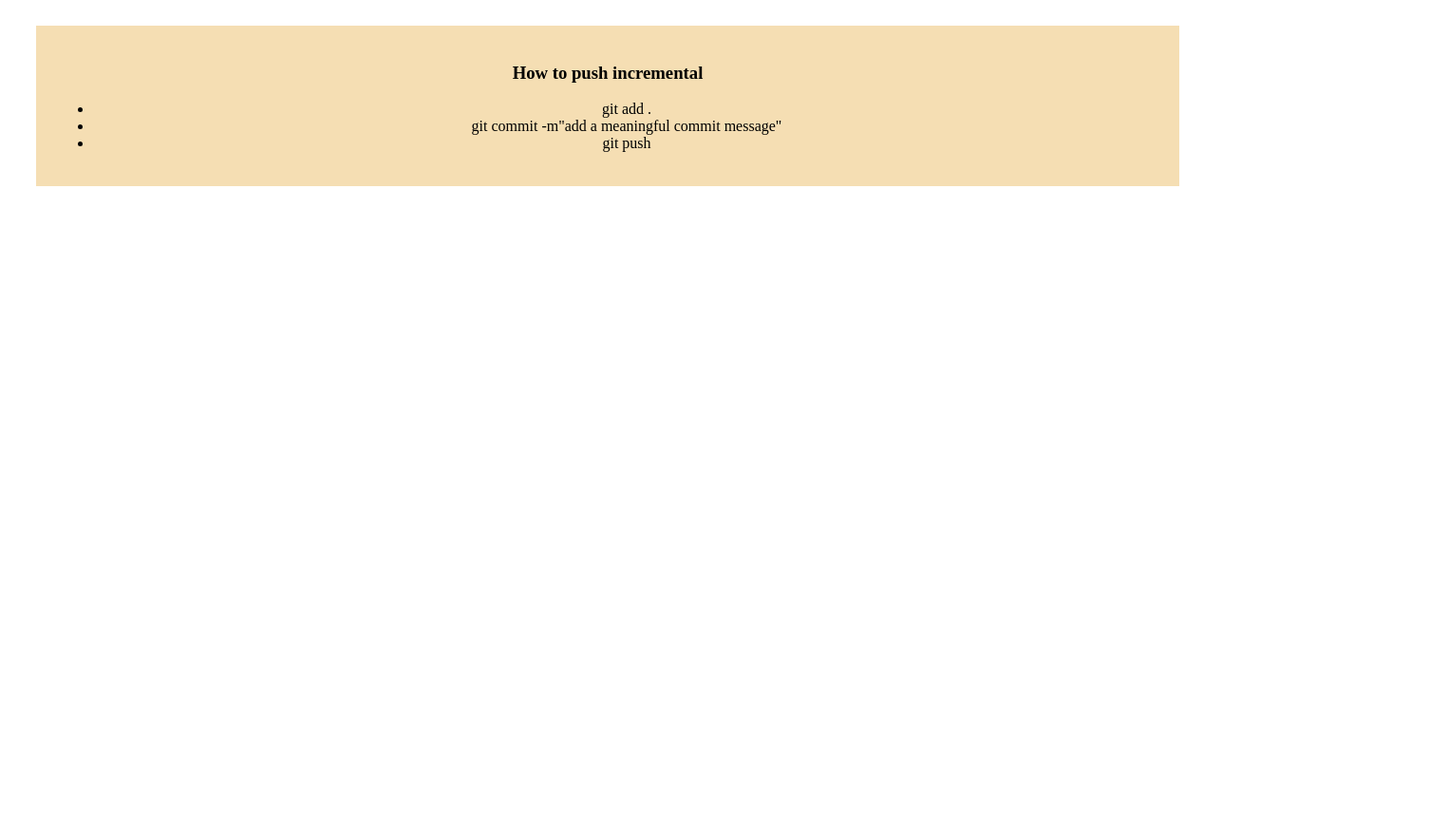
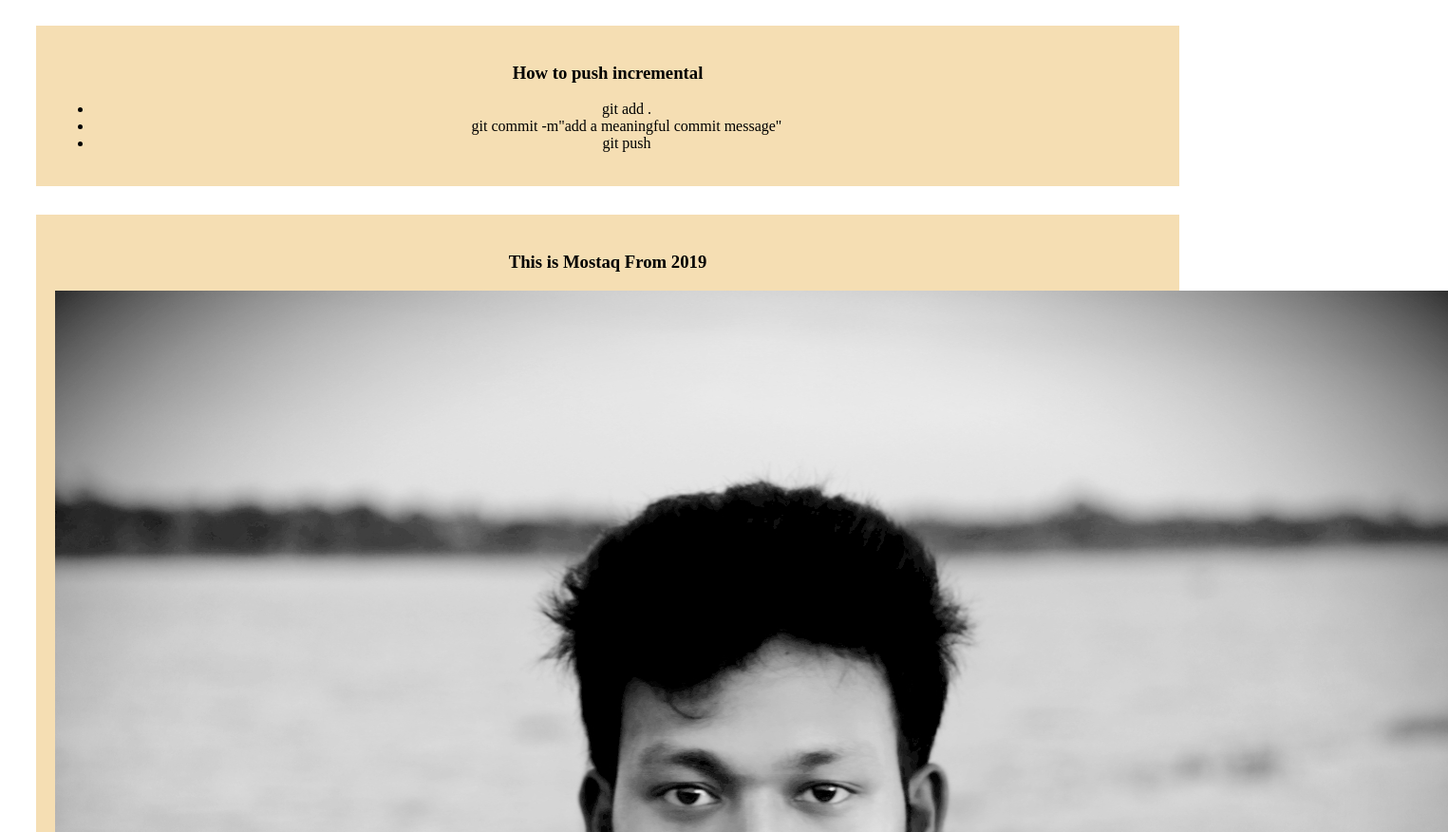
Before and after one commit to mostaqurrahman/reset-simple-website, a plain HTML site: page index.html in a window 1280 px wide. Shown: the part 588-1464 px from the top of the page at 95% size, 1525 px wide, since content can reach past the window. Before the commit the page ends 814 px from the top, so only its background shows below. Drawn offline with Linux system fonts and the light colour scheme.

Commit message:
added my first pic

```diff
--- a/index.html
+++ b/index.html
@@ -31,5 +31,9 @@
             <li>git push</li>
         </ul>
     </div>
+    <div>
+        <h3>This is Mostaq From 2019</h3>
+        <img src="images/mostaq1.jpg" alt="">
+    </div>
 </body>
 </html>
```
Also changed, not shown: images/mostaq1.jpg (added), images/mostaq3.jpg (added), images/mostaq4.jpg (added), 2 other files.
